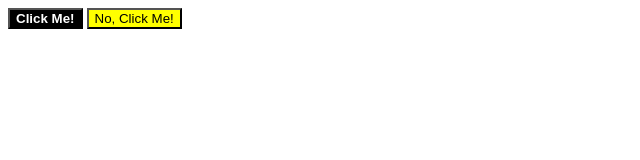
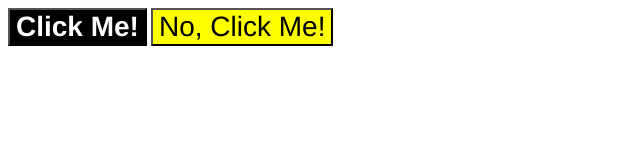
Before and after one commit to Fospx/grouping-selectorMP, a plain HTML site: page index.html in a window 1280 px wide. Shown: the whole page, without its empty margins (0-640 px from the left). Drawn offline with Linux system fonts and the light colour scheme.

Commit message:
edited both elements
updated font size and added font family to both elements

```diff
--- a/styles.css
+++ b/styles.css
@@ -1,3 +1,10 @@
+.click-me,
+.no-click-me {
+    font-size: 28px;
+    font-family: Helvetica, "Times New Roman", sans-serif;
+}
+
+
 .click-me {
     background-color: black;
     color: white;
```
